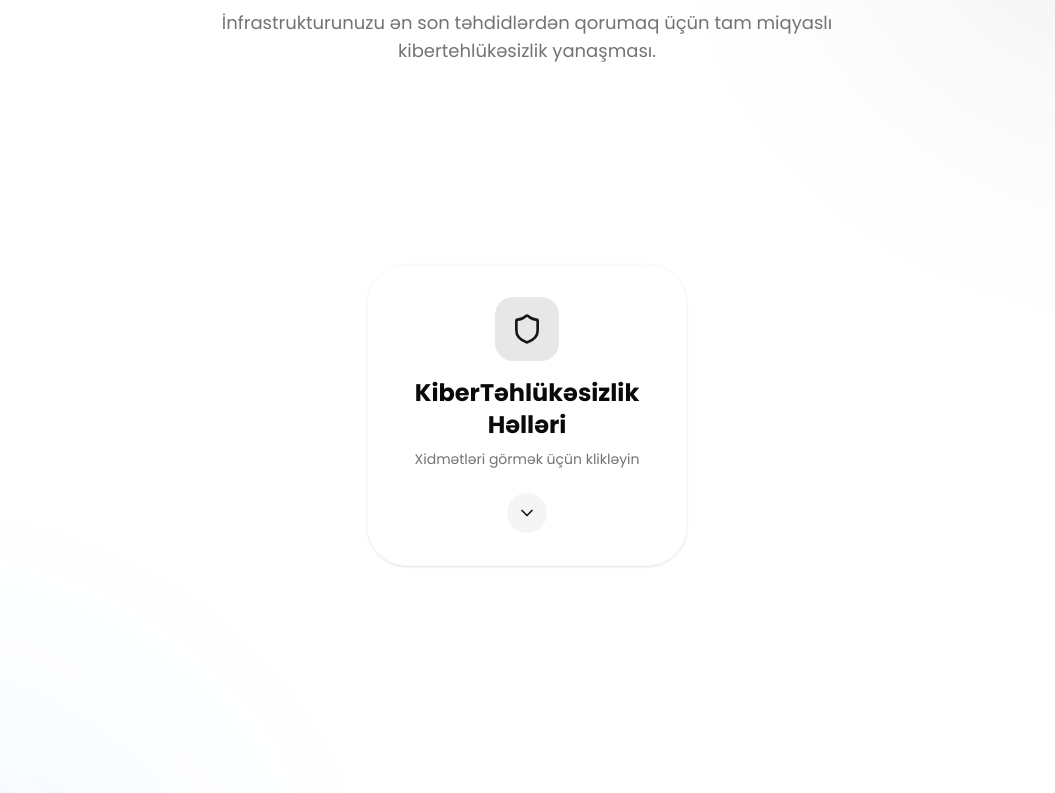
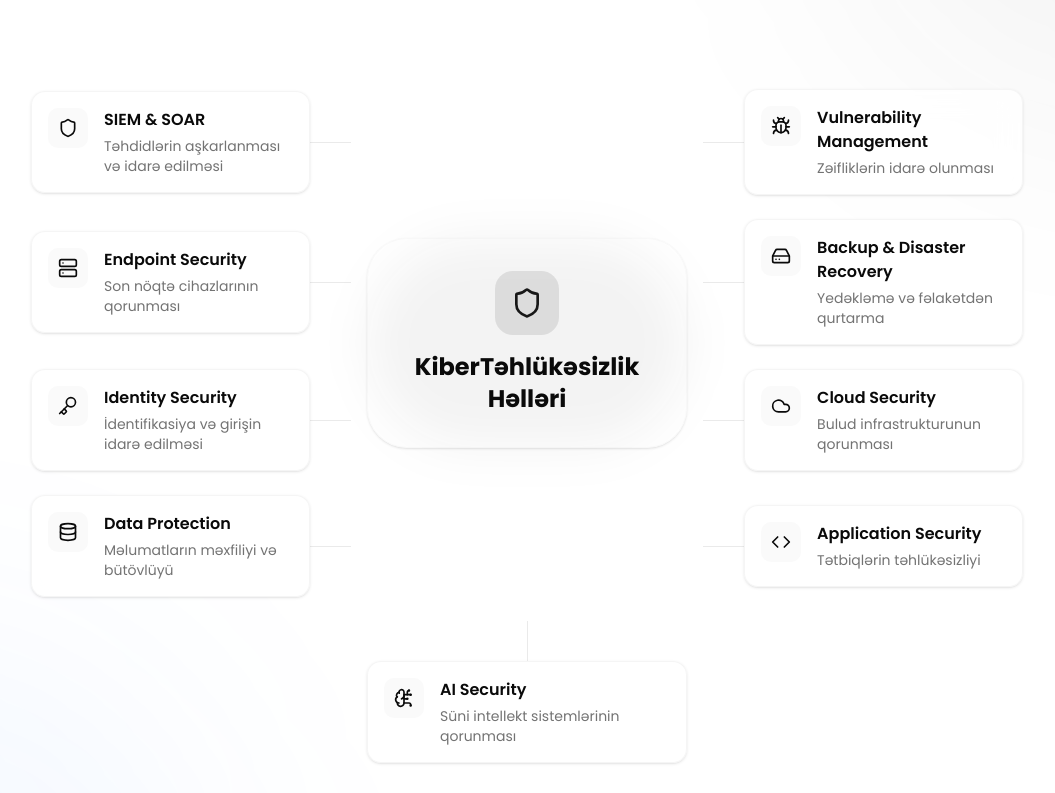
Before and after one commit to turanhsnv-dev/netsolutions-web, a Next.js app: page / in a window 1280 px wide. Shown: the part 3007-3800 px from the top of the page, without its empty margins (113-1168 px from the left). Built offline with nearby package versions, Linux system fonts and the light colour scheme.

Commit message:
fixed tree last version

```diff
--- a/src/features/security-tree/components/security-tree-section.tsx
+++ b/src/features/security-tree/components/security-tree-section.tsx
@@ -1,7 +1,6 @@
 "use client";
 
-import React, { useState } from 'react';
-import { ChevronDown, Shield, Server, Key, Database, Bug, HardDrive, Cloud, Code, BrainCircuit } from 'lucide-react';
+import { Shield, Server, Key, Database, Bug, HardDrive, Cloud, Code, BrainCircuit } from 'lucide-react';
 import { cn } from '@/lib/utils';
 
 const services = [
@@ -17,8 +16,6 @@ const services = [
 ];
 
 export function SecurityTreeSection() {
-  const [isOpen, setIsOpen] = useState(false);
-
   return (
     <section className="py-24 relative overflow-hidden bg-background">
       {/* Background decorations */}
@@ -29,38 +26,25 @@ export function SecurityTreeSection() {
 
       <div className="container px-4 mx-auto max-w-5xl relative z-10">
         <div className="text-center mb-12">
-          <h2 className="text-3xl md:text-5xl font-bold tracking-tight mb-4 text-foreground">
+          <h2 className="text-3xl md:text-5xl font-bold tracking-tight text-foreground">
             Kompleks Təhlükəsizlik
           </h2>
-          <p className="text-muted-foreground max-w-2xl mx-auto text-lg">
-            İnfrastrukturunuzu ən son təhdidlərdən qorumaq üçün tam miqyaslı kibertehlükəsizlik yanaşması.
-          </p>
         </div>
 
-        <div className="grid grid-cols-1 lg:grid-cols-[1fr_auto_1fr] gap-4 lg:gap-x-0 lg:gap-y-6 items-center w-full relative max-w-7xl mx-auto min-h-[600px] py-12">
+        <div className="grid grid-cols-1 lg:grid-cols-[1fr_auto_1fr] gap-4 lg:gap-x-0 lg:gap-y-6 items-center w-full relative max-w-7xl mx-auto py-12">
 
           {/* Center Trigger Node */}
           <div className="col-start-1 lg:col-start-2 row-start-1 lg:row-span-4 flex flex-col items-center justify-center z-20 mx-0 lg:mx-4">
             <div
-              onClick={() => setIsOpen(!isOpen)}
-              className="relative p-6 md:p-8 bg-card/60 backdrop-blur-2xl border border-border/20 rounded-[2.5rem] cursor-pointer hover:border-primary/40 hover:bg-card/90 transition-all duration-500 shadow-sm hover:shadow-xl hover:shadow-primary/5 flex flex-col items-center text-center group w-[280px] md:w-[320px]"
+              className="relative p-6 md:p-8 bg-card/60 backdrop-blur-2xl border border-border/20 rounded-[2.5rem] shadow-sm flex flex-col items-center text-center w-70 md:w-[320px]"
             >
-              <div className="absolute inset-0 bg-primary/5 blur-xl rounded-full opacity-0 group-hover:opacity-100 transition-opacity duration-500" />
-              <div className="w-16 h-16 rounded-2xl bg-primary/10 flex items-center justify-center text-primary mb-4 group-hover:scale-110 transition-transform duration-300 relative z-10">
+              <div className="absolute inset-0 bg-primary/5 blur-xl rounded-full" />
+              <div className="w-16 h-16 rounded-2xl bg-primary/10 flex items-center justify-center text-primary mb-4 relative z-10">
                 <Shield className="w-8 h-8" />
               </div>
               <h3 className="text-xl md:text-2xl font-bold text-foreground relative z-10">
                 KiberTəhlükəsizlik<br/>Həlləri
               </h3>
-              <p className="text-sm text-muted-foreground mt-2 relative z-10">
-                Xidmətləri görmək üçün klikləyin
-              </p>
-              <div className={cn(
-                "mt-6 w-10 h-10 rounded-full flex items-center justify-center bg-secondary text-secondary-foreground transition-transform duration-500 relative z-10",
-                isOpen ? "rotate-180" : ""
-              )}>
-                <ChevronDown className="w-5 h-5" />
-              </div>
             </div>
           </div>
 
@@ -71,11 +55,9 @@ export function SecurityTreeSection() {
               <div
                 key={service.id}
                 className={cn(
-                  "col-start-1 flex flex-row items-center justify-center lg:justify-end gap-2 lg:gap-0 transition-all duration-700 overflow-hidden",
-                  rowStarts[i],
-                  isOpen ? "max-h-[500px] opacity-100 lg:translate-x-0" : "max-h-0 lg:max-h-[500px] opacity-0 lg:translate-x-12 pointer-events-none"
+                  "col-start-1 flex flex-row items-center justify-center lg:justify-end gap-2 lg:gap-0",
+                  rowStarts[i]
                 )}
-                style={{ transitionDelay: isOpen ? `${i * 100}ms` : '0ms' }}
               >
                 <ServiceCard service={service} />
                 <div className="w-6 xl:w-12 h-px bg-border/80 hidden lg:block" />
@@ -90,11 +72,9 @@ export function SecurityTreeSection() {
               <div
                 key={service.id}
                 className={cn(
-                  "col-start-1 lg:col-start-3 flex flex-row items-center justify-center lg:justify-start gap-2 lg:gap-0 transition-all duration-700 overflow-hidden",
-                  rowStarts[i],
-                  isOpen ? "max-h-[500px] opacity-100 lg:translate-x-0" : "max-h-0 lg:max-h-[500px] opacity-0 lg:-translate-x-12 pointer-events-none"
+                  "col-start-1 lg:col-start-3 flex flex-row items-center justify-center lg:justify-start gap-2 lg:gap-0",
+                  rowStarts[i]
                 )}
-                style={{ transitionDelay: isOpen ? `${i * 100}ms` : '0ms' }}
               >
                 <div className="w-6 xl:w-12 h-px bg-border/80 hidden lg:block" />
                 <ServiceCard service={service} />
@@ -103,13 +83,7 @@ export function SecurityTreeSection() {
           })}
 
           {/* Bottom Item */}
-          <div
-             className={cn(
-               "col-start-1 lg:col-start-2 lg:row-start-5 flex flex-col items-center justify-start transition-all duration-700 overflow-hidden",
-               isOpen ? "max-h-[500px] opacity-100 lg:translate-y-0" : "max-h-0 lg:max-h-[500px] opacity-0 lg:-translate-y-12 pointer-events-none"
-             )}
-             style={{ transitionDelay: isOpen ? `400ms` : '0ms' }}
-          >
+          <div className="col-start-1 lg:col-start-2 lg:row-start-5 flex flex-col items-center justify-start">
              <div className="h-6 xl:h-10 w-px bg-border/80 hidden lg:block" />
              <ServiceCard service={services[8]} />
           </div>
@@ -123,7 +97,7 @@ export function SecurityTreeSection() {
 function ServiceCard({ service }: { service: typeof services[0] }) {
   const Icon = service.icon;
   return (
-    <div className="w-full max-w-[280px] sm:max-w-[320px] p-4 bg-card/80 backdrop-blur-md border border-border/40 rounded-xl hover:border-primary/50 transition-all duration-300 flex flex-col sm:flex-row items-center sm:items-start text-center sm:text-left gap-4 shadow-sm hover:shadow-md z-10 group">
+    <div className="w-full max-w-70 sm:max-w-[320px] p-4 bg-card/80 backdrop-blur-md border border-border/40 rounded-xl hover:border-primary/50 transition-all duration-300 flex flex-col sm:flex-row items-center sm:items-start text-center sm:text-left gap-4 shadow-sm hover:shadow-md z-10 group">
       <div className="w-10 h-10 shrink-0 rounded-lg bg-secondary/50 flex items-center justify-center text-foreground group-hover:text-primary transition-colors">
         <Icon className="w-5 h-5" />
       </div>
```
